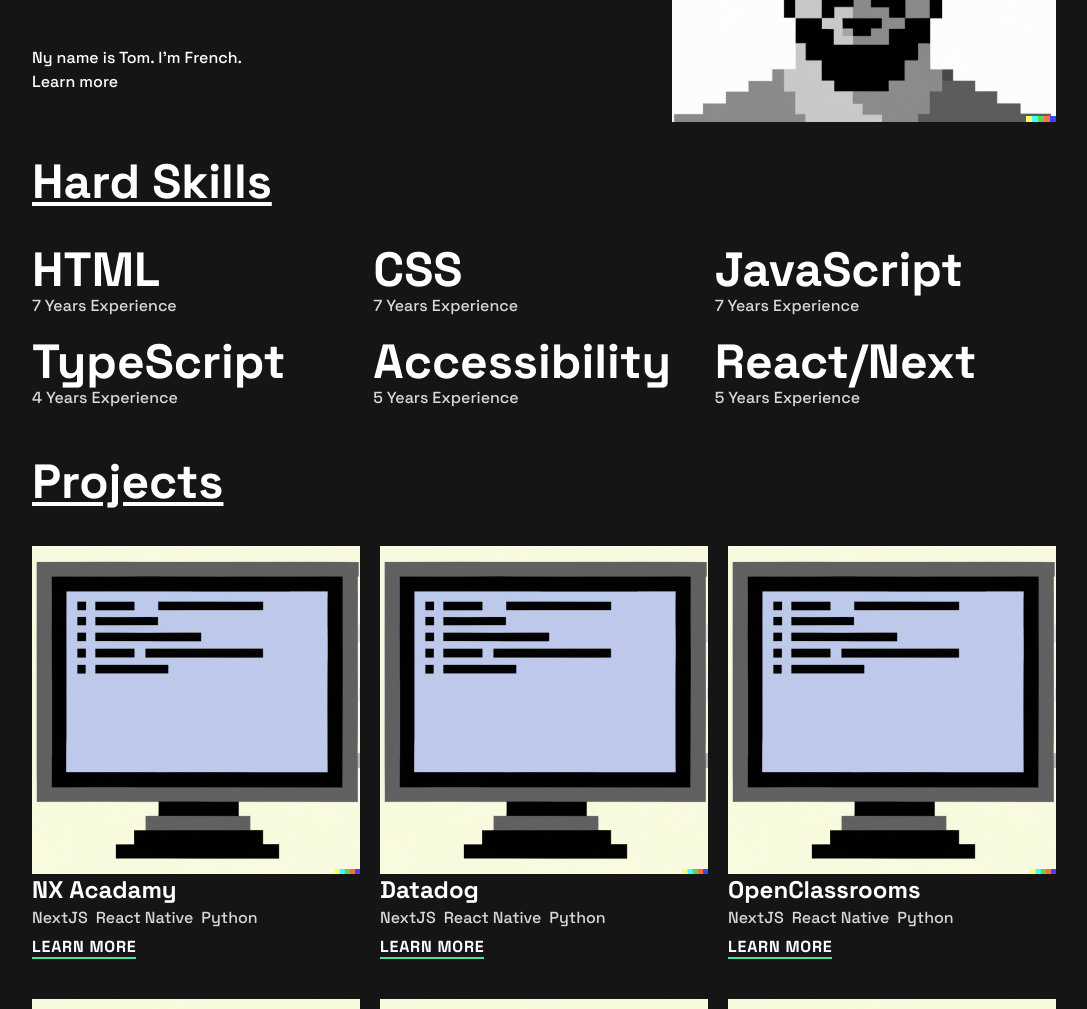
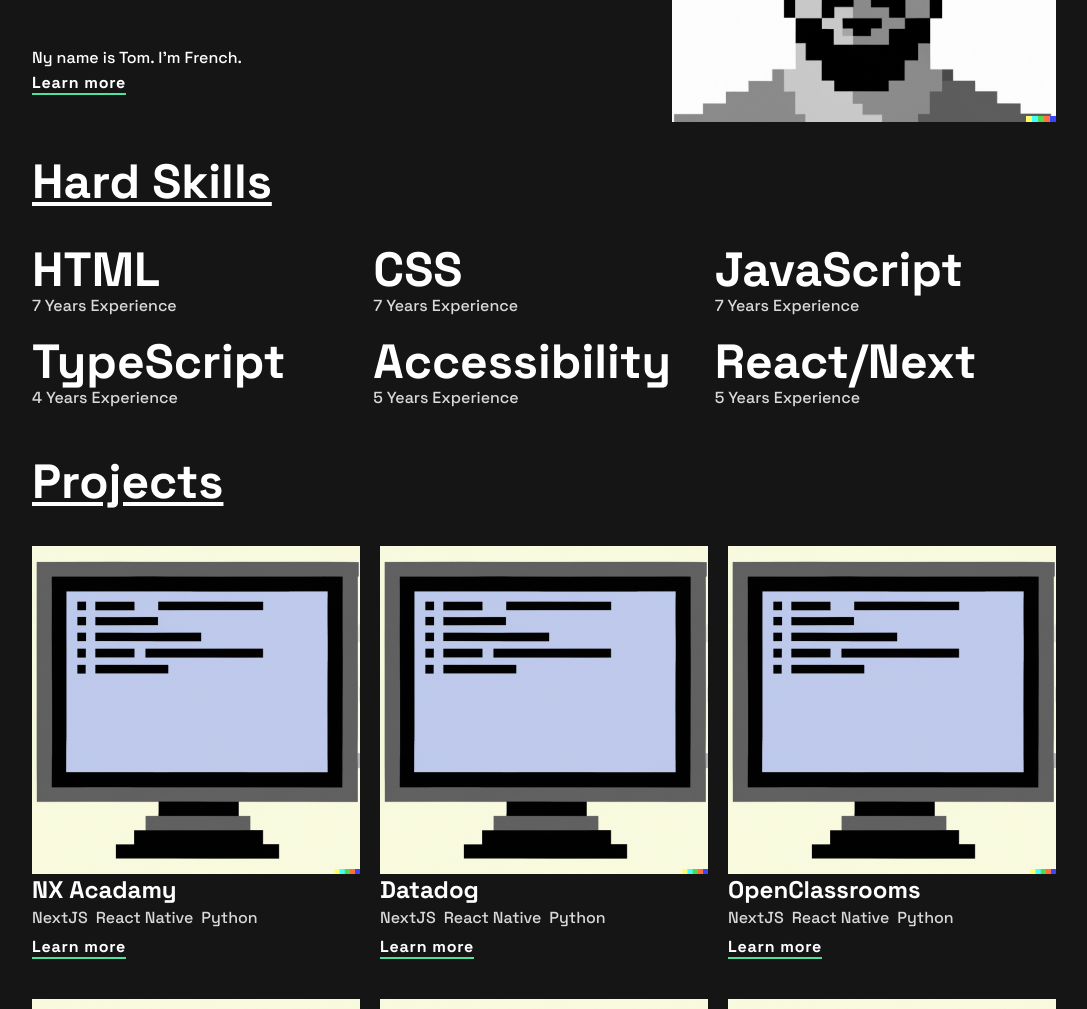
Before and after one commit to tdimnet/tdimnet.github.io, a React (Vite) app: page / in a window 1280 px wide. Shown: the part 334-1343 px from the top of the page, without its empty margins (96-1183 px from the left). Built offline with nearby package versions, Linux system fonts and the light colour scheme.

Commit message:
Styling links

```diff
--- a/src/components/Project/index.tsx
+++ b/src/components/Project/index.tsx
@@ -16,7 +16,7 @@ function Component({
 }) {
   return (
     <div>
-      <img src="/assets/sample-img.png" />
+      <img src="/assets/sample-img.png" alt="Just a sample image" />
       <Heading css="text-white" content={title} as="h3" />
       <div className="flex flex-wrap">
         {skills.map((skill) => (
@@ -27,7 +27,7 @@ function Component({
       </div>
       <h4>
         <Link
-          className="text-white uppercase font-space-grotest font-bold text-base tracking-wider border-b-2 border-secondary"
+          className="text-white font-space-grotest font-bold text-base tracking-wider border-b-2 border-secondary"
           to={`/project/${id}`}
         >
           Learn more
--- a/src/pages/Home/index.tsx
+++ b/src/pages/Home/index.tsx
@@ -26,8 +26,11 @@ function Page() {
             as="h2"
           />
           <Paragraph color="text-white" content="Ny name is Tom. I'm French." />
-          <Link to="/about">
-            <Paragraph color="text-white" content="Learn more" />
+          <Link
+            className="text-white font-space-grotest font-bold text-base tracking-wider border-b-2 border-secondary"
+            to="/about"
+          >
+            Learn more
           </Link>
         </div>
       </section>
```
